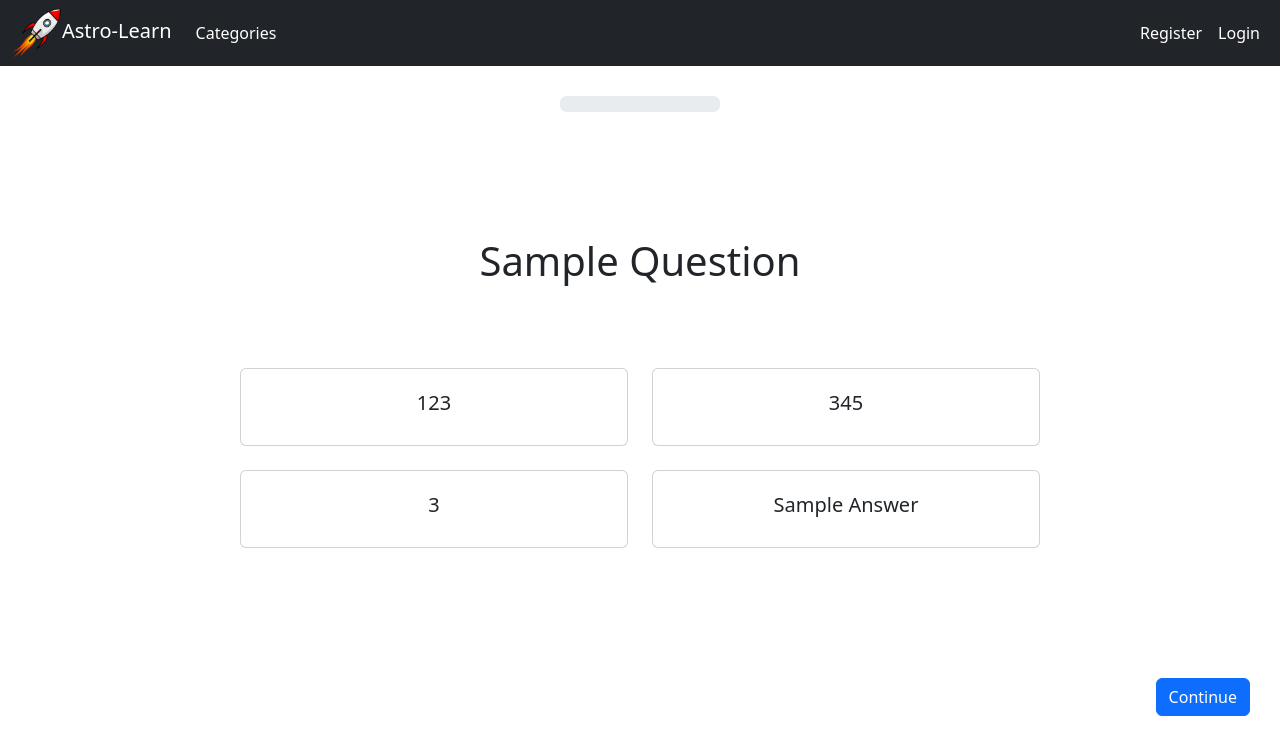
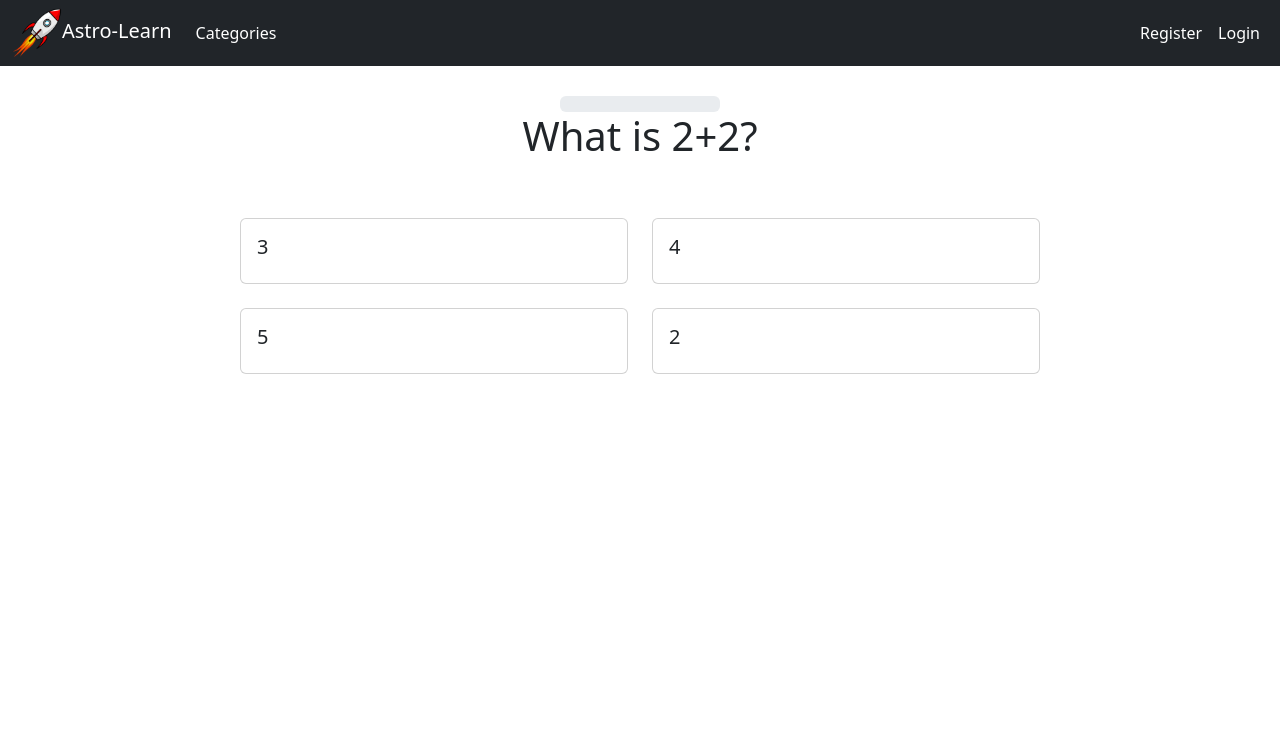
Before and after one commit to ParkerGoby/Team4Capstone, a React (Create React App) app: page /levels/level-home in a window 1280 px wide. Shown: the top 754 px of the page. Built offline with nearby package versions, Linux system fonts and the light colour scheme.

Commit message:
AS-28: Added js files for q&a generation, began working on quiz adjustments to correctly cycle through questions and answers. Currently there exists a forever-looping error in the quiz that freezes the page on-click. level-home copy is the original level file for emergencies.

```diff
--- a/package.json
+++ b/package.json
@@ -51,5 +51,8 @@
       "last 1 firefox version",
       "last 1 safari version"
     ]
+  },
+  "devDependencies": {
+    "react-error-overlay": "^6.0.9"
   }
 }
--- /dev/null
+++ b/src/levels/Answers.jsx
@@ -0,0 +1,95 @@
+import React from 'react';
+import Card from 'react-bootstrap/Card';
+
+class Answers extends React.Component {
+    constructor(props) {
+        super(props);
+        this.state = {
+            isAnswered: false,
+            classNames: ['', '', '', '']
+        }
+
+        this.checkAnswer = this.checkAnswer.bind(this);
+    }
+
+    checkAnswer(e) {
+        let { isAnswered } = this.props;
+
+        if(!isAnswered) {
+            let elem = e.currentTarget;
+            let { correct, increaseScore } = this.props;
+            let answer = Number(elem.dataset.id);
+            let updatedClassNames = this.state.classNames;
+
+            if(answer === correct){
+                updatedClassNames[answer-1] = 'right';
+                increaseScore();
+            }
+            else {
+                updatedClassNames[answer-1] = 'wrong';
+            }
+
+            this.setState({
+                classNames: updatedClassNames
+            })
+
+            this.props.showButton();
+        }
+    }
+
+    shouldComponentUpdate() {
+        this.setState({
+            classNames: ['', '', '', '']
+        });
+        return true;
+    }
+
+    render() {
+        let { answers } = this.props;
+        let { classNames } = this.state;
+
+        let transition = {
+            transitionName: "example",
+            transitionEnterTimeout: 500,
+            transitionLeaveTimeout: 300
+        }
+    return (
+            <div id="answers">
+                <div class="container-thing">
+                    <div class="row row-cols-1 row-cols-md-2 g-4">
+                        <div class="col">
+                            <Card class="btn btn-outline-dark card" style={{ cursor: 'pointer' }} onClick={this.checkAnswer} className={classNames[0]} data-id="1">
+                                <Card.Body class="card-body">
+                                    <Card.Title>{answers[0]}</Card.Title>
+                                </Card.Body>
+                            </Card>
+                        </div>
+                        <div class="col">
+                            <Card class="btn btn-outline-dark card" style={{ cursor: 'pointer' }} onClick={this.checkAnswer} className={classNames[1]} data-id="2">
+                                <Card.Body class="card-body">
+                                    <Card.Title>{answers[1]}</Card.Title>
+                                </Card.Body>
+                            </Card>
+                        </div>
+                        <div class="col">
+                            <Card class="btn btn-outline-dark card" style={{ cursor: 'pointer' }} onClick={this.checkAnswer} className={classNames[2]} data-id="3">
+                                <Card.Body class="card-body">
+                                    <Card.Title>{answers[2]}</Card.Title>
+                                </Card.Body>
+                            </Card>
+                        </div>
+                        <div class="col">
+                            <Card class="btn btn-outline-dark card" style={{ cursor: 'pointer' }} onClick={this.checkAnswer} className={classNames[3]} data-id="4">
+                                <Card.Body class="card-body">
+                                    <Card.Title>{answers[3]}</Card.Title>
+                                </Card.Body>
+                            </Card>
+                        </div>
+                    </div>
+                    </div>
+                    </div>
+        );
+    }
+}
+
+export default Answers
--- /dev/null
+++ b/src/levels/data.js
@@ -0,0 +1,73 @@
+export default [
+    {
+        question: 'What is 2+2?',
+        answers: [
+            '3',
+            '4',
+            '5',
+            '2'
+        ],
+        correct: 1
+    },
+
+    {
+        question: 'What is 3+3?',
+        answers: [
+            '7',
+            '6',
+            '9',
+            '8'
+        ],
+        correct: 1
+    },
+    {
+        question: 'React merges the object you provide into the current state using which of the following',
+        answers: [
+            'setState()',
+            'State()',
+            'getState()',
+            'None of the Above'
+        ],
+        correct: 1
+    },
+    {
+        question: 'Arbitrary inputs of components are called?',
+        answers: [
+            'Keys',
+            'Props',
+            'Elements',
+            'Ref'
+        ],
+        correct: 2
+    },
+    {
+        question: '_____ can be done while more than one element needs to be returned from a component?',
+        answers: [
+            'Abstraction',
+            'Packing',
+            'Insulation',
+            'Wrapping'
+        ],
+        correct: 4
+    },
+    {
+        question: 'Which of the following needs to be updated to achieve dynamic UI updates?',
+        answers: [
+            'State',
+            'Props',
+            'Components',
+            'None of the Above'
+        ],
+        correct: 1
+    },
+    {
+        question: 'Lifecycle methods are mainly used _____',
+        answers: [
+            'To keep track of event history',
+            'To enhance components',
+            'Free up resources',
+            'None of the Above'
+        ],
+        correct: 3
+    }
+]
--- a/src/levels/level-home.js
+++ b/src/levels/level-home.js
@@ -1,108 +1,125 @@
 import React, { useState } from "react";
 import { useLocation } from "react-router-dom";
+import ProgressBar from "react-bootstrap/ProgressBar";
+import Button from "react-bootstrap/Button";
+import Container from "react-bootstrap/Container";
+import Answers from "./Answers.jsx";
+import data from "./data";
 import "./level-home.css";
-import ProgressBar from "react-bootstrap/ProgressBar";
 
-var score = 0;
-
-//if (login == true) check that user is logged in
-
-const Quiz = () => {
-  let currentQuestion = getQuestion();
-  let currentAnswer = getAnswer();
-
-  var [score, setScore] = React.useState(0);
-  //  Function called to grab new question and answer
-  const newQuestion = () => {
-    setScore((score) => score + 20);
-    if (score >= 100) {
-      //Done with level
-    } else {
-      getQuestion();
-      getAnswer();
-    }
+class Quiz extends React.Component {
+  constructor(props) {
+    super(props);
+    this.state = {
+      nr: 0,
+      total: data.length,
+      showButton: false,
+      questionAnswered: false,
+      score: 0
     };
-
-  //  Question is defined here
-  function getQuestion() {
-    let question = "Sample Question";
-    return question;
+    this.nextQuestion = this.nextQuestion.bind(this);
+    this.handleShowButton = this.handleShowButton.bind(this);
+    this.handleStartQuiz = this.handleStartQuiz.bind(this);
+    this.handleIncreaseScore = this.handleIncreaseScore.bind(this);
   }
 
-  //  Function called to grab answer, can pass the id of the question later and return the answer from the db.
-  function getAnswer() {
-    let answer = "Sample Answer";
-    return answer;
+  UNSAFE_componentWillMount() {
+    let { nr } = this.state;
+    this.pushData(nr);
   }
+
+  pushData(nr) {
+    this.setState({
+      question: data[nr].question,
+      answers: [
+        data[nr].answers[0],
+        data[nr].answers[1],
+        data[nr].answers[2],
+        data[nr].answers[3],
+      ],
+      correct: data[nr].correct,
+      nr: this.state.nr + 1,
+    });
+  }
+
+  nextQuestion() {
+    let { nr, total, score } = this.state;
+
+    if (nr === total) {
+      this.setState({
+        displayPopup: "flex",
+      });
+    } else {
+      this.pushData(nr);
+      this.setState({
+        showButton: false,
+        questionAnswered: false,
+      });
+    }
+  }
+
+  handleShowButton() {
+    this.setState({
+      showButton: true,
+      questionAnswered: true,
+    });
+  }
+
+  handleStartQuiz() {
+    this.setState({
+      nr: 1,
+    });
+  }
+
+  handleIncreaseScore() {
+    this.setState({
+      score: this.state.score + 25,
+    });
+  }
+
+  render() {
+    let {
+      nr,
+      total,
+      question,
+      answers,
+      correct,
+      showButton,
+      questionAnswered,
+      score,
+    } = this.state;
 
     return (
       <>
       <>
-        <div class="progress_bar">
-          <ProgressBar id="1" animated now={score} />
+      <div className="progress_bar">
+          <ProgressBar id="progress_bar" animated now={score}></ProgressBar>
       </div>
-        <div class="title-container">
-          <div class="container-fluid">
-            <div class="row">
-              <div class="col-xs-1 text-center">
-                <h1>{currentQuestion}</h1>
+      <Container className="container" fluid>
+        <div id="question" className="text-center">
+          <h1>{question}</h1>
         </div>
+        <div>
+          <Answers
+            answers={answers}
+            correct={correct}
+            showButton={this.handleShowButton}
+            isAnswered={questionAnswered}
+            increaseScore={this.handleIncreaseScore}>
+            </Answers>
         </div>
+        <div id="submit">
+          {showButton ? (
+            <Button className="fancy-btn" onClick={this.nextQuestion}>
+              {nr === total ? "Finish quiz" : "Next question"}
+            </Button>
+          ) : null}
         </div>
-        </div>
-
-        <div class="container-thing">
-          <div class="row row-cols-1 row-cols-md-2 g-4">
-            <div class="col">
-              <div class="btn btn-outline-dark card">
-                <div class="card-body">
-                  <h5 class="card-title text-center align-middle">123</h5>
-                  {/*<p class="card-text">This is a longer card with supporting text below as a natural lead-in to additional content.</p>*/}
-                  {/* <p>Addition</p> */}
-                </div>
-              </div>
-            </div>
-            <div class="col">
-              <div class="btn btn-outline-dark card">
-                <div class="card-body">
-                  <h5 class="card-title text-center align-middle">345</h5>
-                  {/*<p class="card-text">This is a longer card with supporting text below as a natural lead-in to additional content. This content is a little bit longer.</p>*/}
-                  {/* <p>Addition</p> */}
-                </div>
-              </div>
-            </div>
-            <div class="col">
-              <div class="btn btn-outline-dark card">
-                <div class="card-body">
-                  <h5 class="card-title text-center align-middle">3</h5>
-                  {/* <p class="card-text">This is a longer card with supporting text below as a natural lead-in to additional content. This content is a little bit longer.</p> */}
-                  {/* <p>Addition</p> */}
-                </div>
-              </div>
-            </div>
-            <div class="col">
-              <div class="btn btn-outline-dark card">
-                <div class="card-body" onClick={() => newQuestion()}>
-                  <h5 class="card-title text-center align-middle">
-                    {currentAnswer}
-                  </h5>
-                </div>
-              </div>
-            </div>
-          </div>
-        </div>
+      </Container>
       </>
-      <div>
-        <footer className="level_footer">
-          <div class="continue_button">
-            <button class="btn btn-primary" /*onClick={() => NewQuestion()}*/>
-              Continue
-            </button>
-          </div>
-        </footer>
-      </div>
       </>
     );
-};
+  }
+}
 
 export default Quiz;
--- a/src/navigationBar.js
+++ b/src/navigationBar.js
@@ -2,7 +2,7 @@ import { Link } from "react-router-dom";
 
 export function NavigationBar() {
   return (
-    <navbar style={{position: "sticky", zIndex: "2"}} class="navbar navbar-expand-lg navbar-dark bg-dark">
+    <div style={{position: "sticky", zIndex: "2"}} class="navbar navbar-expand-lg navbar-dark bg-dark">
       <div class="container-fluid">
         <Link style={{ color: "white", textDecoration: "none"}} to="/">
           <a class="navbar-brand text-white">
@@ -77,7 +77,7 @@ export function NavigationBar() {
                 <button class="btn btn-outline-light" type="submit">Search</button>
             </form> */}
       </div>
-    </navbar>
+    </div>
   );
 }
 export default NavigationBar;
```
Also changed, not shown: src/levels/level-home copy.js (added, +107 -0 lines), 1 other file (tests, documents, lock files or other folders). Lines whose indentation alone changed are shown as unchanged.
